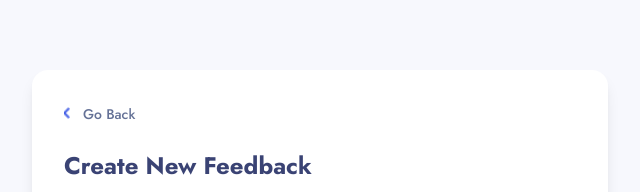
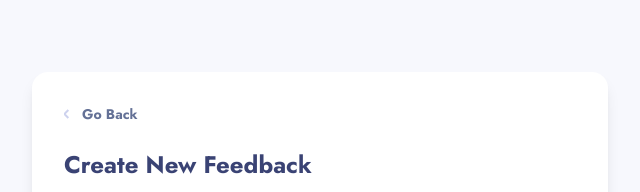
Before and after one commit to Mariamtitvinidze2/product-feedbackapp, a Next.js app: page /feedback in a window 1280 px wide. Shown: the top 192 px of the page, without its empty margins (320-960 px from the left). Built offline with nearby package versions, Linux system fonts and the light colour scheme.

Commit message:
feat(GoBackBtn):add
es meramdened unda davamato

```diff
--- /dev/null
+++ b/src/app/common/components/__atoms/goBackBtn/goBackBtn.tsx
@@ -0,0 +1,15 @@
+import { useRouter } from "next/navigation";
+import LeftArrow from "@/app/common/icons/LeftArrow";
+type BtnClass = {
+    className: string
+}
+export default function GoBackBtn({ className }: BtnClass) {
+    const router = useRouter()
+    const GoBack = () => {
+        router.push('/inside')
+    }
+    return <>
+        <button onClick={GoBack} className="flex gap-3 items-center "><LeftArrow /><h2 className={`text-[${className}] font-bold hover:underline  text-[14px]`}>Go Back</h2></button>
+
+    </>
+}
--- a/src/app/common/components/__molecules/Addfedback.tsx
+++ b/src/app/common/components/__molecules/Addfedback.tsx
@@ -6,6 +6,7 @@ import Link from "next/link";
 import { useForm } from "react-hook-form";
 import { yupResolver } from "@hookform/resolvers/yup";
 import { feedbackSchema, FeedbackFormData } from "../validations/feedback";
+import GoBackBtn from "../__atoms/goBackBtn/goBackBtn";
 
 const AddFeedback = () => {
   const {
@@ -23,14 +24,7 @@ const AddFeedback = () => {
     <div className="min-h-screen bg-[#F7F8FD] flex items-center justify-center px-4 py-10">
       <div className="max-w-xl w-full bg-white rounded-2xl shadow-lg p-8 relative">
         <div className="flex items-center gap-3 mb-6">
-          <Link href="/inside">
-            <button>
-              <Image src={arrow} width={7} height={3} alt="Back Arrow" />
-            </button>
-          </Link>
-          <Link href="/inside">
-            <h2 className="text-[#647196] text-sm font-medium">Go Back</h2>
-          </Link>
+          <GoBackBtn className="#647196" />
         </div>
 
         <h2 className="text-[#3A4374] text-2xl font-bold mb-6 mt-4">
--- a/src/app/common/components/__molecules/InsidePage.tsx
+++ b/src/app/common/components/__molecules/InsidePage.tsx
@@ -117,11 +117,7 @@ export default function InsidePage() {
           </div>
 
 
-          <Link href="/feedback">
-            <button className="min-w-[150px] h-[44px] bg-[#AD1FEA] mr-[16px] text-[#F2F4FE] font-bold rounded-[10px]">
-              + Add Feedback
-            </button>
-          </Link>
+          <AddFeedBackBtn />
 
         </div>
 
--- a/src/app/common/components/__molecules/RoadMapHeader/RoadMapHeader.tsx
+++ b/src/app/common/components/__molecules/RoadMapHeader/RoadMapHeader.tsx
@@ -1,17 +1,14 @@
 'use client'
-import LeftArrow from "@/app/common/icons/LeftArrow";
 import AddFeedBackBtn from "../../__atoms/addFeedBackBtn/AddFeedBackBtn";
-import { useRouter } from "next/navigation";
+import GoBackBtn from "../../__atoms/goBackBtn/goBackBtn";
+
 export default function RoadMapHeader() {
-    const router = useRouter()
-    const GoBack = () => {
-        router.push('inside')
-    }
+
     return <>
         <div className="w-full flex px-8 py-[27px] bg-indigoink rounded-[10px] items-center justify-between ">
             <div className="">
-                <button onClick={GoBack} className="flex gap-3 items-center "><LeftArrow /><h2 className="text-white font-bold hover:underline  text-[14px]">Go Back</h2></button>
-                <h1 className="text-white font-bold text-[24px]">Roadmap</h1>
+                <GoBackBtn className='#ffffff'/>
+                <h1 className="text-[#ffffff] font-bold text-[24px]">Roadmap</h1>
             </div>
             <AddFeedBackBtn />
         </div>
```
